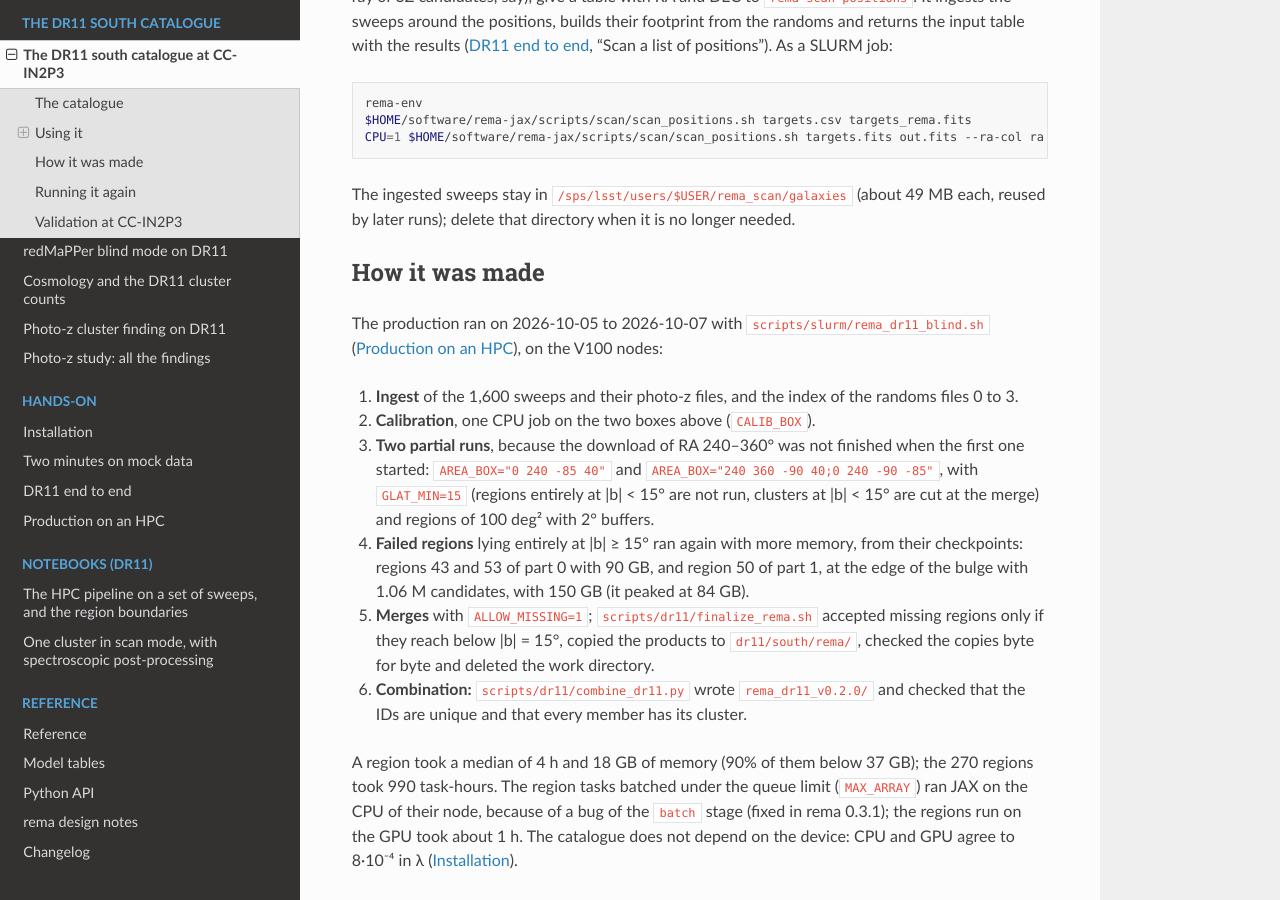
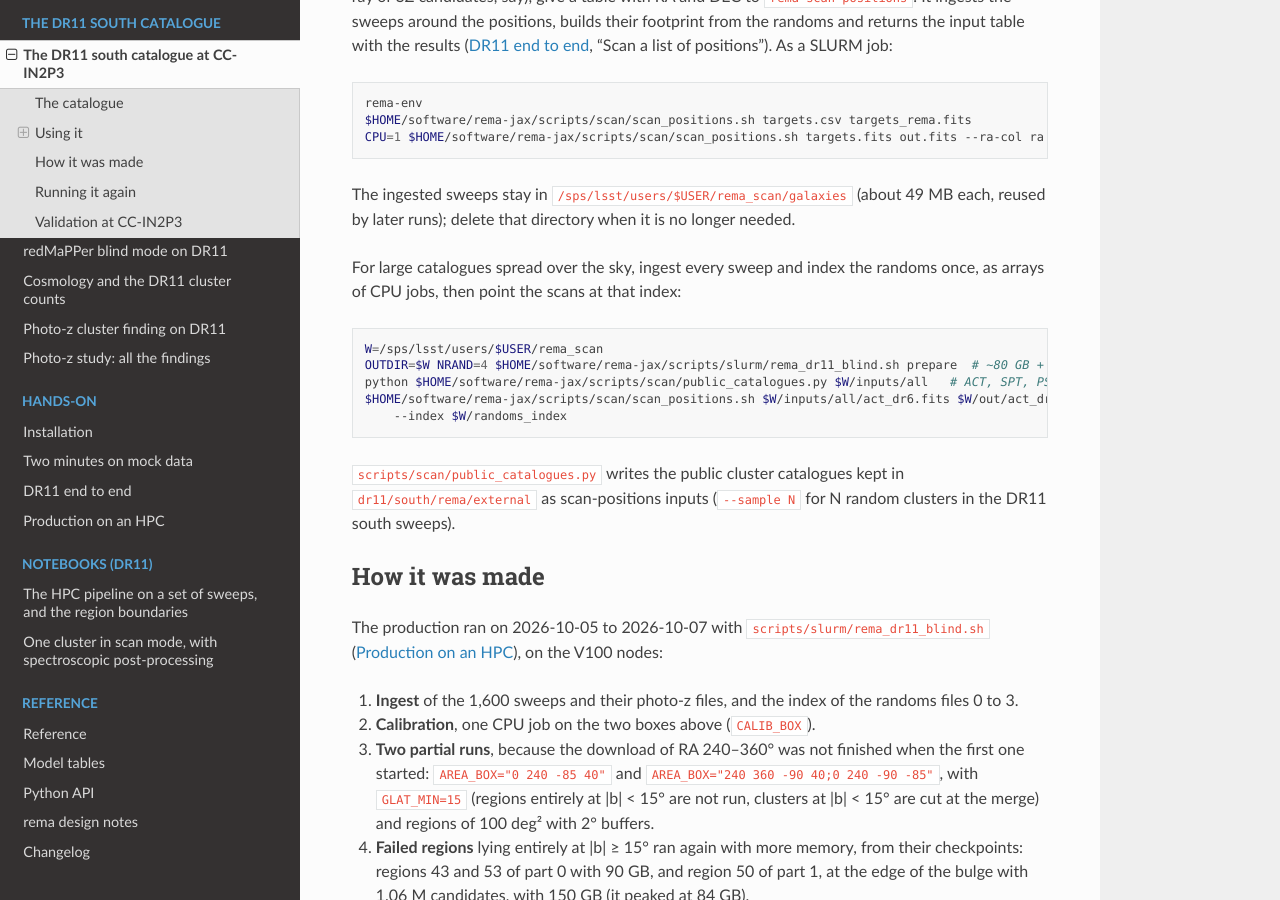
Before and after one commit to JohanComparat/rema-jax, a Sphinx documentation site: the page built from docs/ccin2p3.rst, in a window 1280 px wide and 900 px high, scrolled down 1576 px. Built offline with Sphinx 7.4.7 and the Read the Docs theme 3.1.0, drawn with Linux system fonts in a browser that asks for light colours; pages that are not in the unit, such as notebooks, are missing from menus.

Commit message:
rema scan-positions --index: reuse an existing randoms index; docs for large catalogues at CC

```diff
--- a/docs/ccin2p3.rst
+++ b/docs/ccin2p3.rst
@@ -88,6 +88,21 @@ input table with the results (:doc:`dr11`, "Scan a list of positions"). As a SLU
 
 The ingested sweeps stay in ``/sps/lsst/users/$USER/rema_scan/galaxies`` (about 49 MB each,
 reused by later runs); delete that directory when it is no longer needed.
+
+For large catalogues spread over the sky, ingest every sweep and index the randoms once, as
+arrays of CPU jobs, then point the scans at that index:
+
+.. code-block:: bash
+
+   W=/sps/lsst/users/$USER/rema_scan
+   OUTDIR=$W NRAND=4 $HOME/software/rema-jax/scripts/slurm/rema_dr11_blind.sh prepare  # ~80 GB + 12 GB
+   python $HOME/software/rema-jax/scripts/scan/public_catalogues.py $W/inputs/all   # ACT, SPT, PSZ2, MCXC, eRASS1, ...
+   $HOME/software/rema-jax/scripts/scan/scan_positions.sh $W/inputs/all/act_dr6.fits $W/out/act_dr6.fits \
+       --index $W/randoms_index
+
+``scripts/scan/public_catalogues.py`` writes the public cluster catalogues kept in
+``dr11/south/rema/external`` as scan-positions inputs (``--sample N`` for N random clusters in
+the DR11 south sweeps).
 
 How it was made
 ---------------
--- a/docs/dr11.rst
+++ b/docs/dr11.rst
@@ -227,7 +227,8 @@ spectroscopic post-processing, and returns the input table with the results:
 
   - ``galaxies/`` holds the ingested sweeps (about 49 MB each), kept and reused by later runs;
   - ``randoms_index/`` holds one index of the ``--nrand`` = 4 randoms files per set of
-    positions.
+    positions; ``--index DIR`` uses an existing index instead (one of ``rema randoms-index``,
+    covering the positions), which saves a pass over the 86 GB of randoms per run.
 
 - **At CC-IN2P3**, ``scripts/scan/scan_positions.sh INPUT OUTPUT [options]`` submits the command
   as one SLURM job (V100 GPU; ``CPU=1`` for an htc job).
```
Also changed, not shown: CHANGELOG.md (+3 -1 lines), 3 other files.
